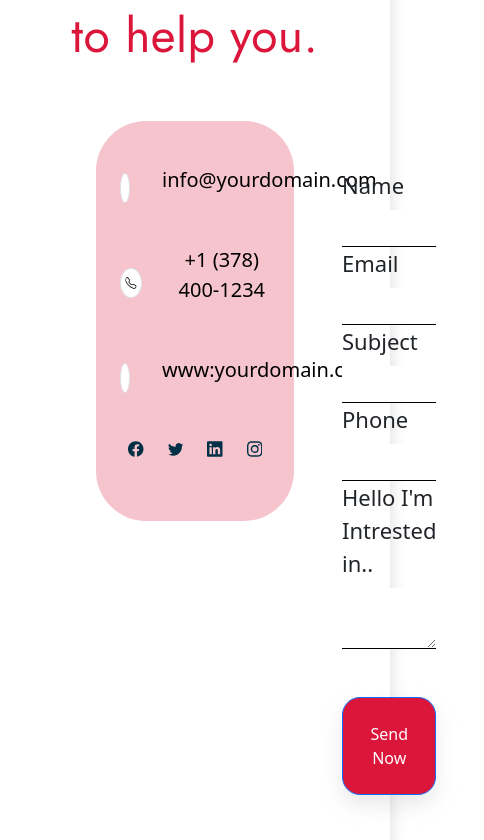
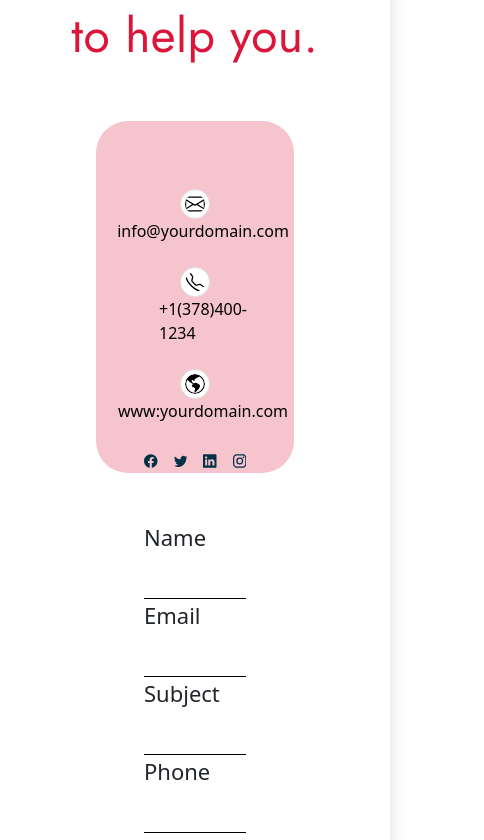
Before and after one commit to Saitharsan24/RoamSrilanka, a React (Create React App) app: page /Contact in a window 390 px wide. Shown: the part 780-1620 px from the top of the page, 484 px wide, since content can reach past the window. Built offline with nearby package versions, Linux system fonts and the light colour scheme.

Commit message:
Contact page changed to resposive

```diff
--- a/src/pages/Contact.js
+++ b/src/pages/Contact.js
@@ -1,115 +1,157 @@
-import React from 'react';
+import React from "react";
 import "./../styles/contact.css";
 import "bootstrap/dist/css/bootstrap.css";
 import * as Icon from "react-bootstrap-icons";
-import { Container, Row, Col, Form, Button } from 'react-bootstrap';
-import Footer from '../components/footer';
-import Header from '../components/Header';
+import { Container, Row, Col, Form, Button } from "react-bootstrap";
+import Footer from "../components/footer";
+import Header from "../components/Header";
 
 function Contact() {
   return (
     <div>
-        <Header/>
-    <div className='body d-flex justify-content-center align-items-center'>
-        <h1 className='text-white' style={{fontSize:"128px",fontWeight:"bold"}}>Contact</h1>
+      <Header />
+      <div className="body d-flex justify-content-center align-items-center">
+        <h1
+          className="text-white"
+          style={{ fontSize: "128px", fontWeight: "bold" }}
+        >
+          Contact
+        </h1>
       </div>
-    <div className="shadow p-5">
+      <div className="shadow p-5 d-flex flex-column">
         <p className="ser_title text-center">Home / Contact</p>
         <h2 className="text-center heading1">We are more than happy </h2>
         <h2 className="text-center heading2">to help you.</h2>
-        <div className="d-flex flex-row p-5 ">
-            <div className="d-flex flex-column p-4 text-black info col-lg-4 col-md-9 col-sm-11">
-                <div className="d-flex flex-row py-1 col-lg-3 col-md-4 col-sm-11">
-                  <Icon.Envelope color="black" size={30}
+        <div className="d-flex flex-column flex-md-row flex-lg-row p-5 justify-content-evenly">
+          <div className="d-flex flex-column p-5 text-black info">
+            <div className="d-flex flex-column flex-md-row flex-sm-row align-items-center py-1">
+              <Icon.Envelope
+                color="black"
+                size={30}
                 className="mt-3 border rounded-circle p-1 bg-white"
               ></Icon.Envelope>
-                  <p class="mt-3 ms-3">info@yourdomain.com</p>
+              <p class="ms-3 info-text mb-0">info@yourdomain.com</p>
             </div>
-                <div className="d-flex flex-row py-1 col-lg-4 col-md-9 col-sm-11">
-                  <Icon.Telephone color="black" size={30}
+            <div className="d-flex flex-column flex-md-row flex-sm-row align-items-center py-1">
+              <Icon.Telephone
+                color="black"
+                size={30}
                 className="mt-3 border rounded-circle p-1 bg-white"
               ></Icon.Telephone>
-                  <p className="mt-3 ms-3">+1 (378) 400-1234</p>
+              <p className="ms-3 info-text mb-0">+1(378)400-1234</p>
             </div>
-                <div className="d-flex flex-row py-1 col-lg-4 col-md-9 col-sm-11">
-                  <Icon.GlobeAmericas color="black" size={30}
+            <div className="d-flex flex-column flex-md-row flex-sm-row align-items-center py-1">
+              <Icon.GlobeAmericas
+                color="black"
+                size={30}
                 className="mt-3 border rounded-circle p-1 bg-white"
               ></Icon.GlobeAmericas>
-                  <p className="mt-3 ms-3">www:yourdomain.com</p>
+              <p className="ms-3 info-text mb-0">www:yourdomain.com</p>
             </div>
-                <div className="d-flex flex-row gap-4 py-4 px-2 col-lg-4 col-md-9 col-sm-11">
-                  <Icon.Facebook color="#023047" size={20}/>
-                  <Icon.Twitter color="#023047" size={20}/>
-                  <Icon.Linkedin color="#023047" size={20}/>
-                  <Icon.Instagram color="#023047" size={20}/>
+            <div className="d-flex flex-row justify-content-center gap-3 py-4">
+              <Icon.Facebook color="#023047" size={20} />
+              <Icon.Twitter color="#023047" size={20} />
+              <Icon.Linkedin color="#023047" size={20} />
+              <Icon.Instagram color="#023047" size={20} />
             </div>
           </div>
-            <div className="col-md-8 p-5 col-lg-3 col-md-5 col-sm-11">
+          <div className="p-5">
             <Form>
               <Row>
                 <Col>
                   <Form.Group>
-                          <Form.Label style={{fontSize: '22px',}}>Name</Form.Label>
-                          <Form.Control type="text" style={{
-                                    border: 'none',
-                                    borderBottom: '1px solid black',
-                                    borderRadius:0,
-                            }} required/>
+                    <Form.Label style={{ fontSize: "22px" }}>Name</Form.Label>
+                    <Form.Control
+                      type="text"
+                      style={{
+                        border: "none",
+                        borderBottom: "1px solid black",
+                        borderRadius: 0,
+                      }}
+                      required
+                    />
                   </Form.Group>
                 </Col>
                 <Col>
                   <Form.Group>
-                          <Form.Label style={{fontSize: '22px',}}>Email</Form.Label>
-                          <Form.Control type="email" style={{
-                                    border: 'none',
-                                    borderBottom: '1px solid black',
-                                    borderRadius:0,
-                            }} required/>
+                    <Form.Label style={{ fontSize: "22px" }}>Email</Form.Label>
+                    <Form.Control
+                      type="email"
+                      style={{
+                        border: "none",
+                        borderBottom: "1px solid black",
+                        borderRadius: 0,
+                      }}
+                      required
+                    />
                   </Form.Group>
                 </Col>
               </Row>
               <Row>
                 <Col>
                   <Form.Group>
-                          <Form.Label style={{fontSize: '22px',}}>Subject</Form.Label>
-                          <Form.Control type="text" style={{
-                                    border: 'none',
-                                    borderBottom: '1px solid black',
-                                    borderRadius:0,
-                            }} required/>
+                    <Form.Label style={{ fontSize: "22px" }}>
+                      Subject
+                    </Form.Label>
+                    <Form.Control
+                      type="text"
+                      style={{
+                        border: "none",
+                        borderBottom: "1px solid black",
+                        borderRadius: 0,
+                      }}
+                      required
+                    />
                   </Form.Group>
                 </Col>
                 <Col>
                   <Form.Group>
-                          <Form.Label style={{fontSize: '22px',}}>Phone</Form.Label>
-                          <Form.Control type="number" style={{
-                                    border: 'none',
-                                    borderBottom: '1px solid black',
-                                    borderRadius:0,
-                            }} required/>
+                    <Form.Label style={{ fontSize: "22px" }}>Phone</Form.Label>
+                    <Form.Control
+                      type="number"
+                      style={{
+                        border: "none",
+                        borderBottom: "1px solid black",
+                        borderRadius: 0,
+                      }}
+                      required
+                    />
                   </Form.Group>
                 </Col>
               </Row>
               <Row>
                 <Form.Group>
-                        <Form.Label style={{fontSize: '22px',}}>Hello I'm Intrested in..</Form.Label>
-                        <Form.Control as="textarea"style={{
-                                    border: 'none',
-                                    borderBottom: '1px solid black',
-                                    borderRadius:0,
-                            }}/>
+                  <Form.Label style={{ fontSize: "22px" }}>
+                    Hello I'm Intrested in..
+                  </Form.Label>
+                  <Form.Control
+                    as="textarea"
+                    style={{
+                      border: "none",
+                      borderBottom: "1px solid black",
+                      borderRadius: 0,
+                    }}
+                  />
                 </Form.Group>
               </Row>
-                    <Button className='mt-5 d-flex flex-column justify-content-center align-items-center p-4 gap-2 w-249 h-82'
-                        style={{borderRadius: '18px',background: '#DB163A',boxShadow: '0px 10px 20px rgba(192, 192, 192, 0.35)'}}>
+              <Button
+                className="d-flex flex-column justify-content-center align-items-center mt-4 p-3 w-50 ms-auto "
+                style={{
+                  borderRadius: "18px",
+                  background: "#DB163A",
+                  boxShadow: "0px 10px 20px rgba(192, 192, 192, 0.35)",
+                }}
+              >
                 Send Now
               </Button>
             </Form>
           </div>
         </div>
-        <div className="row p-5">
-            <div className="location d-flex justify-content-center align-items-center col-md-4 p-5 text-black"></div>
-            <div className="col-md-8 p-5">
+        <div className="d-flex flex-column flex-md-row flex-lg-row justify-content-evenly p-5">
+          <div className="location d-flex justify-content-center align-items-center col-md-4 p-5 text-black">
+
+          </div>
+          <div className="d-flex flex-column p-5">
             <div>
               <span className="detail">Location</span>
               <span className="data">14, 3/2, Pereira lane, Colombo 06.</span>
@@ -125,7 +167,6 @@ function Contact() {
       <Footer />
     </div>
   );
-};
+}
 
-
-export default Contact
+export default Contact;
--- a/src/pages/blog.js
+++ b/src/pages/blog.js
@@ -14,15 +14,16 @@ const Blog = () => {
             fontSize: "7rem",
             textAlign: "center"
           }}
+          className="mb-4"
         >
           Blog Articles
         </h1>
       </div>
-      <br />
       <div className="blog-full-list" style={{ textAlign: "center" }}>
-        <a href="#link" style={{color:"#004577",fontSize:"1rem"}}>
-          Home/Blogs
-          <br />
+        <a href="#link">
+          <p style={{color:"#004577",fontSize:"1.5rem"}} className="mt-4">
+            Home/Blogs
+          </p>
         </a>
         <br />
         <h4 style={{ textAlign: "center",fontSize:"3rem" }}>
--- a/src/styles/contact.css
+++ b/src/styles/contact.css
@@ -7,10 +7,9 @@ p{
 }
 
 .info {
-    width:100%;
-    height: 25rem;
+    height: 22rem;
     background: rgba(219, 22, 58, 0.25);
-    border-radius: 50px; gap: 10px;
+    border-radius: 2rem;
 }
 
 .heading1 {
@@ -41,7 +40,12 @@ p{
         width: 100%!important;
         padding-bottom: 207px!important;
     }
+    .info-text{
+        font-size: unset;
+    }
 }
+
+
 
 .detail {
   font-family: 'Jost';
@@ -81,22 +85,3 @@ p{
     color: #004577;
     padding-top: 1rem;
 }
-
-@media only screen and (max-width: 768px) {
-    /* Adjust the layout for small screens */
-    .info {
-      padding: 3rem 1rem;
-    }
-
-    .info > div {
-      flex-direction: column;
-      align-items: center;
-      text-align: center;
-      gap: 1rem;
-    }
-
-    .info > div:last-child {
-      flex-direction: row;
-      justify-content: center;
-    }
-  }
```
Lines whose indentation alone changed are shown as unchanged.
